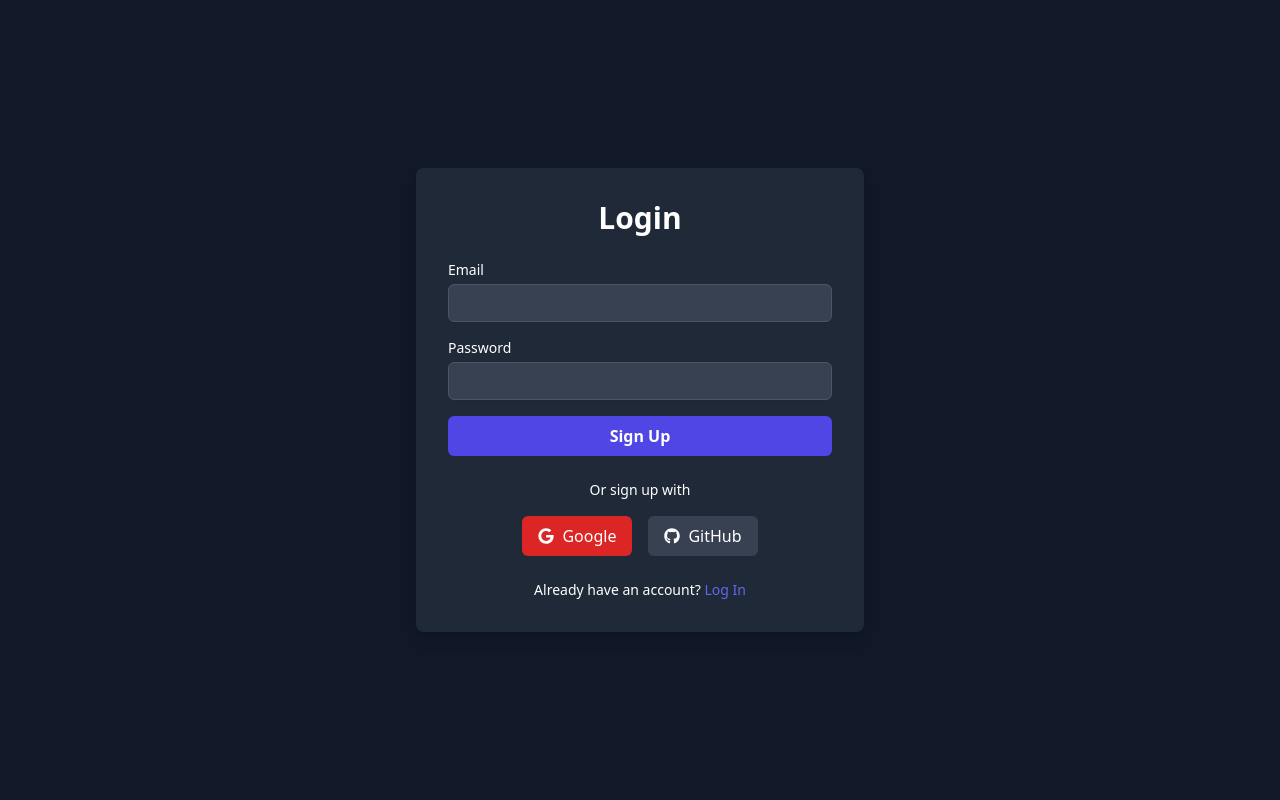
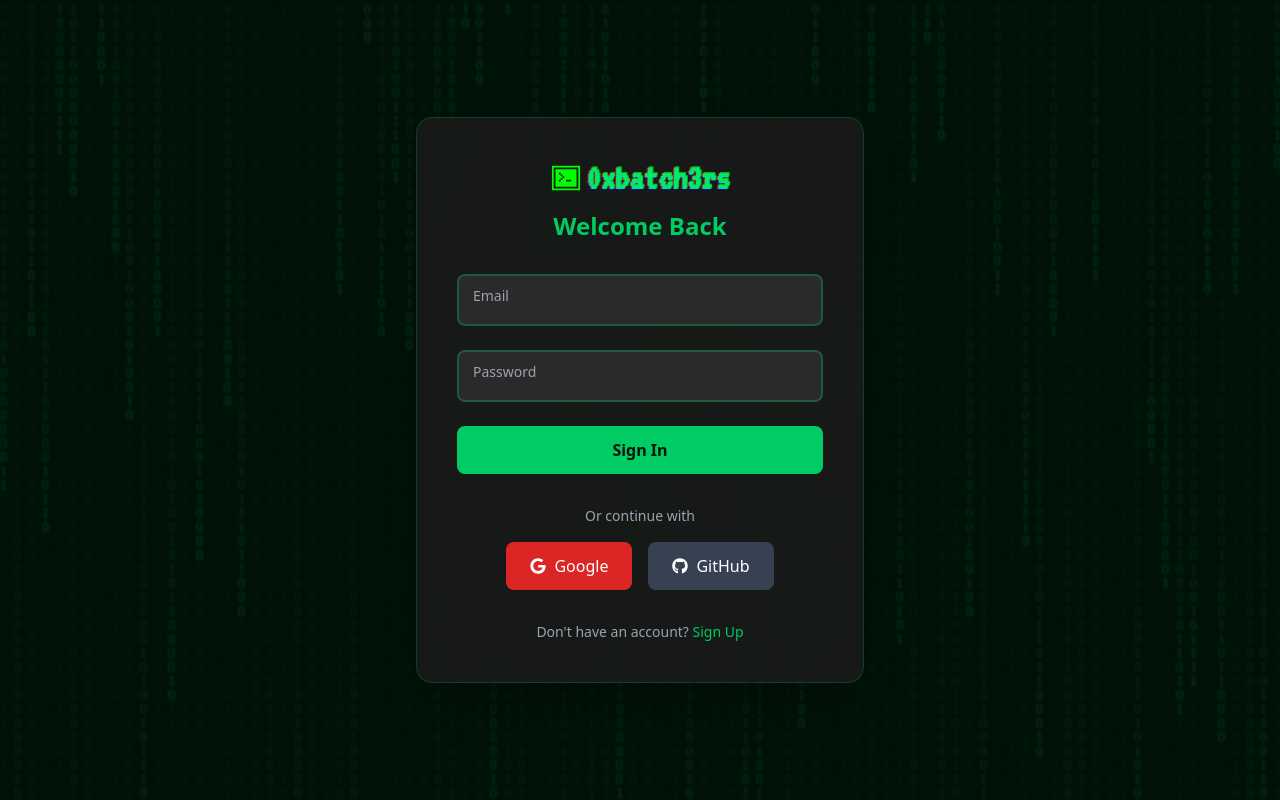
Before and after one commit to huamanraj/0xbatch3rs, a Next.js app: page /login in a window 1280 px wide. Built offline with nearby package versions, Linux system fonts and the light colour scheme.

Commit message:
login and signup design improved

```diff
--- a/src/app/login/page.tsx
+++ b/src/app/login/page.tsx
@@ -1,56 +1,100 @@
-import React from "react";
+"use client";
+
+import React, { useState, ChangeEvent, FormEvent } from "react";
 import { FaGoogle, FaGithub } from "react-icons/fa";
+import { BinaryBackground } from "@/components/binary-background/binary-background";
+import GlitchText from "../../components/glitch-text/glitch-text";
+import { TerminalLogo } from "../assets/images/svg";
 
-const LoginPage = () => {
+const LoginPage: React.FC = () => {
+  const [email, setEmail] = useState<string>("");
+  const [password, setPassword] = useState<string>("");
+
+  const handleEmailChange = (e: ChangeEvent<HTMLInputElement>) =>
+    setEmail(e.target.value);
+  const handlePasswordChange = (e: ChangeEvent<HTMLInputElement>) =>
+    setPassword(e.target.value);
+
+  const handleSubmit = (e: FormEvent<HTMLFormElement>) => {
+    e.preventDefault();
+    // Handle form submission logic here
+    console.log("Login submitted with:", { email, password });
+  };
+
   return (
-    <div className="min-h-screen flex items-center justify-center bg-gray-900 text-white">
-      <div className="bg-gray-800 p-8 rounded-lg shadow-lg w-full max-w-md">
-        <h1 className="text-3xl font-bold mb-6 text-center">Login</h1>
-        <form className="space-y-4">
-          <div>
-            <label htmlFor="email" className="block text-sm font-medium">
-              Email
-            </label>
+    <div className="min-h-screen flex items-center justify-center bg-brand-primary p-4">
+      <BinaryBackground />
+      <div className="bg-brand-secondary/80 text-text-light p-6 sm:p-10 backdrop-blur-xl rounded-2xl shadow-2xl w-full max-w-md z-10 border border-accent-green/20">
+        <div className="flex items-center justify-center mb-3">
+          <TerminalLogo className="size-8" />
+          <GlitchText
+            text="0xbatch3rs"
+            className="text-4xl pl-1 font-bold font-vt323"
+          />
+        </div>
+        <h1 className="text-3xl sm:text-2xl font-bold mb-6 sm:mb-8 text-center text-accent-green">
+          Welcome Back
+        </h1>
+        <form onSubmit={handleSubmit} className="space-y-4 sm:space-y-6">
+          <div className="relative">
             <input
               type="email"
               id="email"
-              className="mt-1 block w-full px-3 py-2 bg-gray-700 border border-gray-600 rounded-md shadow-sm focus:outline-none focus:ring-indigo-500 focus:border-indigo-500 sm:text-sm"
+              value={email}
+              onChange={handleEmailChange}
+              className="w-full px-4 py-3 bg-brand-tertiary border-2 border-accent-green/30 rounded-lg focus:outline-none focus:border-accent-green transition-colors duration-300 peer"
+              placeholder=" "
               required
             />
+            <label
+              htmlFor="email"
+              className="absolute left-4 top-3 text-gray-400 text-sm transition-all duration-300 peer-focus:text-xs peer-focus:-top-2 peer-focus:left-2 peer-focus:text-accent-green peer-focus:bg-brand-tertiary peer-focus:px-2 peer-[:not(:placeholder-shown)]:text-xs peer-[:not(:placeholder-shown)]:-top-2 peer-[:not(:placeholder-shown)]:left-2 peer-[:not(:placeholder-shown)]:text-accent-green peer-[:not(:placeholder-shown)]:bg-brand-tertiary peer-[:not(:placeholder-shown)]:px-2"
+            >
+              Email
+            </label>
           </div>
-          <div>
-            <label htmlFor="password" className="block text-sm font-medium">
-              Password
-            </label>
+          <div className="relative">
             <input
               type="password"
               id="password"
-              className="mt-1 block w-full px-3 py-2 bg-gray-700 border border-gray-600 rounded-md shadow-sm focus:outline-none focus:ring-indigo-500 focus:border-indigo-500 sm:text-sm"
+              value={password}
+              onChange={handlePasswordChange}
+              className="w-full px-4 py-3 bg-brand-tertiary border-2 border-accent-green/30 rounded-lg focus:outline-none focus:border-accent-green transition-colors duration-300 peer"
+              placeholder=" "
               required
             />
+            <label
+              htmlFor="password"
+              className="absolute left-4 top-3 text-gray-400 text-sm transition-all duration-300 peer-focus:text-xs peer-focus:-top-2 peer-focus:left-2 peer-focus:text-accent-green peer-focus:bg-brand-tertiary peer-focus:px-2 peer-[:not(:placeholder-shown)]:text-xs peer-[:not(:placeholder-shown)]:-top-2 peer-[:not(:placeholder-shown)]:left-2 peer-[:not(:placeholder-shown)]:text-accent-green peer-[:not(:placeholder-shown)]:bg-brand-tertiary peer-[:not(:placeholder-shown)]:px-2"
+            >
+              Password
+            </label>
           </div>
           <button
             type="submit"
-            className="w-full py-2 px-4 bg-indigo-600 hover:bg-indigo-700 rounded-md text-white font-semibold"
+            className="w-full py-3 px-4 bg-accent-green text-brand-primary font-bold rounded-lg transition-colors duration-300 hover:bg-accent-green/70"
           >
-            Sign Up
+            Sign In
           </button>
         </form>
-        <div className="mt-6">
-          <p className="text-center text-sm">Or sign up with</p>
-          <div className="flex justify-center mt-4 space-x-4">
-            <button className="flex items-center px-4 py-2 bg-red-600 hover:bg-red-700 rounded-md">
+        <div className="mt-6 sm:mt-8">
+          <p className="text-center text-sm text-gray-400">Or continue with</p>
+          <div className="flex flex-col sm:flex-row justify-center mt-4 space-y-3 sm:space-y-0 sm:space-x-4">
+            <button className="flex items-center justify-center px-6 py-3 bg-red-600 rounded-lg transition-colors duration-300 hover:bg-red-700">
               <FaGoogle className="mr-2" /> Google
             </button>
-            <button className="flex items-center px-4 py-2 bg-gray-700 hover:bg-gray-800 rounded-md">
+            <button className="flex items-center justify-center px-6 py-3 bg-gray-700 rounded-lg transition-colors duration-300 hover:bg-gray-800">
               <FaGithub className="mr-2" /> GitHub
             </button>
           </div>
         </div>
-        <p className="mt-6 text-center text-sm">
-          Already have an account?{" "}
-          <a href="/login" className="text-indigo-500 hover:underline">
-            Log In
+        <p className="mt-6 sm:mt-8 text-center text-sm text-gray-400">
+          Don't have an account?{" "}
+          <a
+            href="/signup"
+            className="text-accent-green hover:underline font-medium"
+          >
+            Sign Up
           </a>
         </p>
       </div>
--- a/src/app/signup/page.tsx
+++ b/src/app/signup/page.tsx
@@ -1,55 +1,176 @@
-import React from 'react';
-import { FaGoogle, FaGithub } from 'react-icons/fa';
+"use client";
 
-const SignupPage = () => {
+import React, { useState, ChangeEvent, FormEvent } from "react";
+import { FaGoogle, FaGithub } from "react-icons/fa";
+
+import { BinaryBackground } from "@/components/binary-background/binary-background";
+import GlitchText from "../../components/glitch-text/glitch-text";
+import { TerminalLogo } from "../assets/images/svg";
+
+interface FormData {
+  email: string;
+  password: string;
+  confirmPassword: string;
+}
+
+interface FormErrors {
+  email?: string;
+  password?: string;
+  confirmPassword?: string;
+}
+
+const SignupPage: React.FC = () => {
+  const [formData, setFormData] = useState<FormData>({
+    email: "",
+    password: "",
+    confirmPassword: "",
+  });
+  const [errors, setErrors] = useState<FormErrors>({});
+
+  const handleChange = (e: ChangeEvent<HTMLInputElement>) => {
+    const { name, value } = e.target;
+    setFormData((prevData) => ({
+      ...prevData,
+      [name]: value,
+    }));
+  };
+
+  const validateForm = (): boolean => {
+    let isValid = true;
+    const newErrors: FormErrors = {};
+
+    if (!formData.email) {
+      newErrors.email = "Email is required";
+      isValid = false;
+    } else if (!/\S+@\S+\.\S+/.test(formData.email)) {
+      newErrors.email = "Invalid email format";
+      isValid = false;
+    }
+
+    if (!formData.password) {
+      newErrors.password = "Password is required";
+      isValid = false;
+    } else if (formData.password.length < 8) {
+      newErrors.password = "Password must be at least 8 characters long";
+      isValid = false;
+    } else if (
+      !/(?=.*[a-z])(?=.*[A-Z])(?=.*\d)(?=.*[@$!%*?&])[A-Za-z\d@$!%*?&]/.test(
+        formData.password
+      )
+    ) {
+      newErrors.password =
+        "Password must include uppercase, lowercase, number, and special character";
+      isValid = false;
+    }
+
+    if (formData.password !== formData.confirmPassword) {
+      newErrors.confirmPassword = "Passwords do not match";
+      isValid = false;
+    }
+
+    setErrors(newErrors);
+    return isValid;
+  };
+
+  const handleSubmit = (e: FormEvent<HTMLFormElement>) => {
+    e.preventDefault();
+    if (validateForm()) {
+      console.log("Form submitted:", formData);
+    }
+  };
+
   return (
-    <div className="min-h-screen flex items-center justify-center bg-gray-900 text-white">
-      <div className="bg-gray-800 p-8 rounded-lg shadow-lg w-full max-w-md">
-        <h1 className="text-3xl font-bold mb-6 text-center">Sign Up</h1>
-        <form className="space-y-4">
-          <div>
-            <label htmlFor="email" className="block text-sm font-medium">
+    <div className="min-h-screen flex items-center justify-center bg-brand-primary p-4">
+      <BinaryBackground />
+      <div className="bg-brand-secondary/80 text-text-light p-6 sm:p-10 backdrop-blur-xl rounded-2xl shadow-2xl w-full max-w-md z-10 border border-accent-green/20">
+        <div className="flex items-center justify-center mb-6">
+          <TerminalLogo className="size-8" />
+          <GlitchText
+            text="0xbatch3rs"
+            className="text-4xl pl-1 font-bold font-vt323"
+          />
+        </div>
+        <h1 className="text-3xl sm:text-4xl font-bold mb-6 sm:mb-8 text-center text-accent-green">
+          Sign Up
+        </h1>
+        <form onSubmit={handleSubmit} className="space-y-4 sm:space-y-6">
+          <div className="relative">
+            <input
+              type="email"
+              name="email"
+              value={formData.email}
+              onChange={handleChange}
+              className="w-full px-4 py-3 bg-brand-tertiary border-2 border-accent-green/30 rounded-lg focus:outline-none focus:border-accent-green transition-colors duration-300 peer"
+              placeholder=" "
+              required
+            />
+            <label className="absolute left-4 top-3 text-gray-400 text-sm transition-all duration-300 peer-focus:text-xs peer-focus:-top-2 peer-focus:left-2 peer-focus:text-accent-green peer-focus:bg-brand-tertiary peer-focus:px-2 peer-[:not(:placeholder-shown)]:text-xs peer-[:not(:placeholder-shown)]:-top-2 peer-[:not(:placeholder-shown)]:left-2 peer-[:not(:placeholder-shown)]:text-accent-green peer-[:not(:placeholder-shown)]:bg-brand-tertiary peer-[:not(:placeholder-shown)]:px-2">
               Email
             </label>
+            {errors.email && (
+              <p className="text-red-500 text-xs mt-1">{errors.email}</p>
+            )}
+          </div>
+          <div className="relative">
             <input
-              type="email"
-              id="email"
-              className="mt-1 block w-full px-3 py-2 bg-gray-700 border border-gray-600 rounded-md shadow-sm focus:outline-none focus:ring-indigo-500 focus:border-indigo-500 sm:text-sm"
+              type="password"
+              name="password"
+              value={formData.password}
+              onChange={handleChange}
+              className="w-full px-4 py-3 bg-brand-tertiary border-2 border-accent-green/30 rounded-lg focus:outline-none focus:border-accent-green transition-colors duration-300 peer"
+              placeholder=" "
               required
             />
-          </div>
-          <div>
-            <label htmlFor="password" className="block text-sm font-medium">
+            <label className="absolute left-4 top-3 text-gray-400 text-sm transition-all duration-300 peer-focus:text-xs peer-focus:-top-2 peer-focus:left-2 peer-focus:text-accent-green peer-focus:bg-brand-tertiary peer-focus:px-2 peer-[:not(:placeholder-shown)]:text-xs peer-[:not(:placeholder-shown)]:-top-2 peer-[:not(:placeholder-shown)]:left-2 peer-[:not(:placeholder-shown)]:text-accent-green peer-[:not(:placeholder-shown)]:bg-brand-tertiary peer-[:not(:placeholder-shown)]:px-2">
               Password
             </label>
+            {errors.password && (
+              <p className="text-red-500 text-xs mt-1">{errors.password}</p>
+            )}
+          </div>
+          <div className="relative">
             <input
               type="password"
-              id="password"
-              className="mt-1 block w-full px-3 py-2 bg-gray-700 border border-gray-600 rounded-md shadow-sm focus:outline-none focus:ring-indigo-500 focus:border-indigo-500 sm:text-sm"
+              name="confirmPassword"
+              value={formData.confirmPassword}
+              onChange={handleChange}
+              className="w-full px-4 py-3 bg-brand-tertiary border-2 border-accent-green/30 rounded-lg focus:outline-none focus:border-accent-green transition-colors duration-300 peer"
+              placeholder=" "
               required
             />
+            <label className="absolute left-4 top-3 text-gray-400 text-sm transition-all duration-300 peer-focus:text-xs peer-focus:-top-2 peer-focus:left-2 peer-focus:text-accent-green peer-focus:bg-brand-tertiary peer-focus:px-2 peer-[:not(:placeholder-shown)]:text-xs peer-[:not(:placeholder-shown)]:-top-2 peer-[:not(:placeholder-shown)]:left-2 peer-[:not(:placeholder-shown)]:text-accent-green peer-[:not(:placeholder-shown)]:bg-brand-tertiary peer-[:not(:placeholder-shown)]:px-2">
+              Confirm Password
+            </label>
+            {errors.confirmPassword && (
+              <p className="text-red-500 text-xs mt-1">
+                {errors.confirmPassword}
+              </p>
+            )}
           </div>
           <button
             type="submit"
-            className="w-full py-2 px-4 bg-indigo-600 hover:bg-indigo-700 rounded-md text-white font-semibold"
+            className="w-full py-3 px-4 bg-accent-green text-brand-primary font-bold rounded-lg transition-colors duration-300 hover:bg-accent-green-dark"
           >
             Sign Up
           </button>
         </form>
-        <div className="mt-6">
-          <p className="text-center text-sm">Or sign up with</p>
-          <div className="flex justify-center mt-4 space-x-4">
-            <button className="flex items-center px-4 py-2 bg-red-600 hover:bg-red-700 rounded-md">
+        <div className="mt-6 sm:mt-8">
+          <p className="text-center text-sm text-gray-400">Or sign up with</p>
+          <div className="flex flex-col sm:flex-row justify-center mt-4 space-y-3 sm:space-y-0 sm:space-x-4">
+            <button className="flex items-center justify-center px-6 py-3 bg-red-600 rounded-lg transition-colors duration-300 hover:bg-red-700">
               <FaGoogle className="mr-2" /> Google
             </button>
-            <button className="flex items-center px-4 py-2 bg-gray-700 hover:bg-gray-800 rounded-md">
+            <button className="flex items-center justify-center px-6 py-3 bg-gray-700 rounded-lg transition-colors duration-300 hover:bg-gray-800">
               <FaGithub className="mr-2" /> GitHub
             </button>
           </div>
         </div>
-        <p className="mt-6 text-center text-sm">
-          Already have an account?{' '}
-          <a href="/login" className="text-indigo-500 hover:underline">
+        <p className="mt-6 sm:mt-8 text-center text-sm text-gray-400">
+          Already have an account?{" "}
+          <a
+            href="/login"
+            className="text-accent-green hover:underline font-medium"
+          >
             Log In
           </a>
         </p>
```
